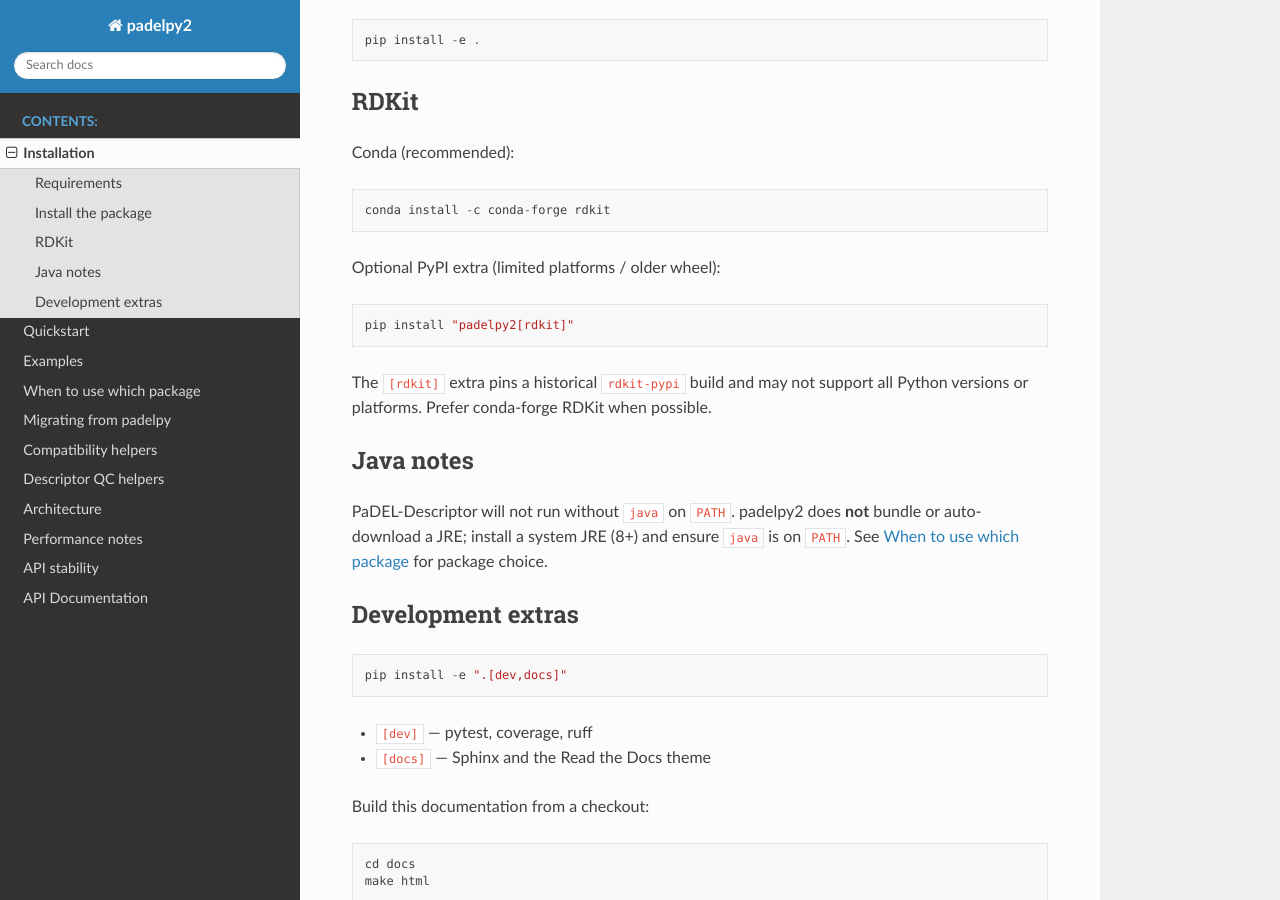
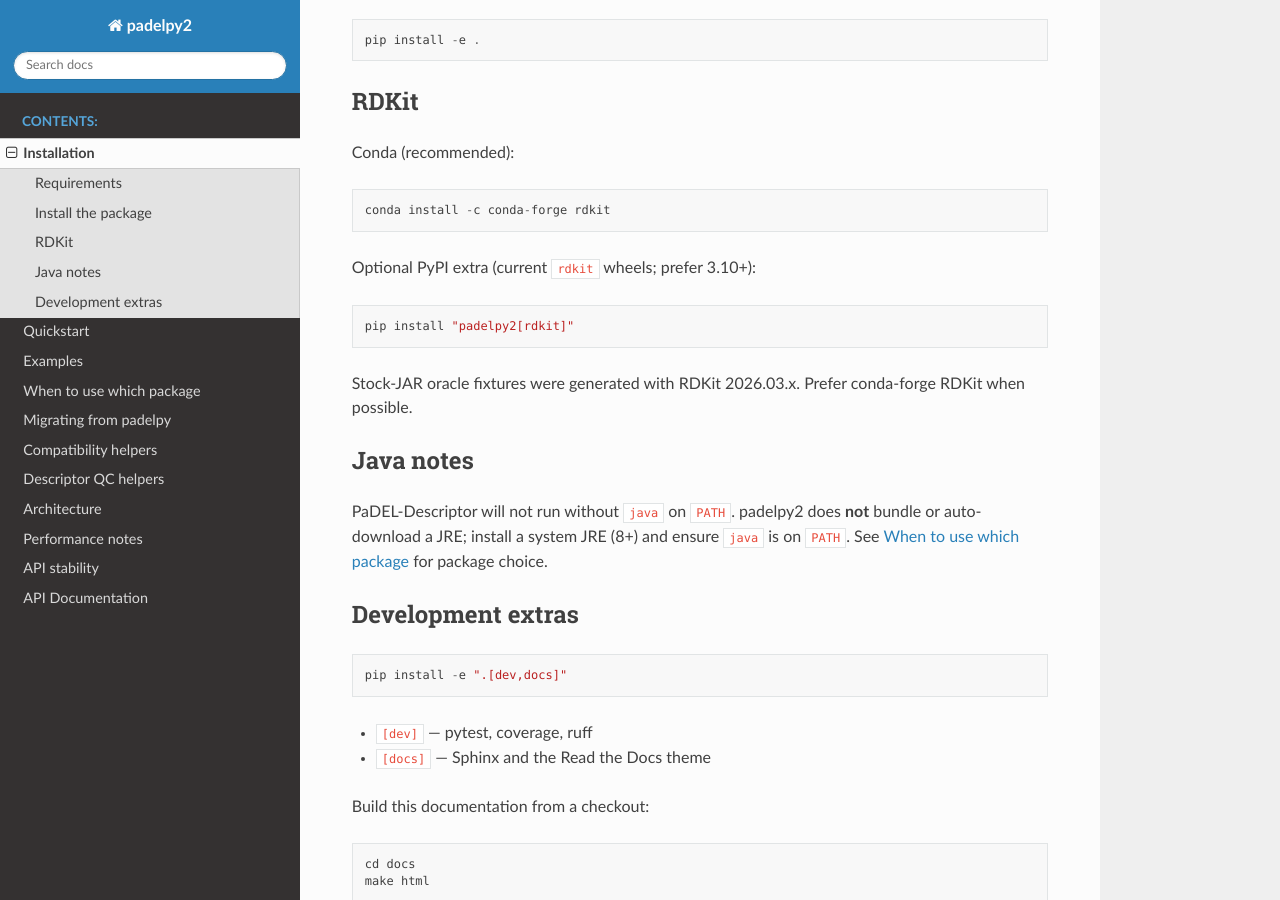
Before and after one commit to Cognitive-Chemistry-Labs/padelpy2, a Sphinx documentation site: the page built from docs/source/installation.rst, in a window 1280 px wide and 900 px high, scrolled down 634 px. Built offline with Sphinx 7.4.7 and the Read the Docs theme 3.1.0, drawn with Linux system fonts in a browser that asks for light colours.

Commit message:
Drop Python 3.9 from CI matrix for the RDKit 2026 oracle pin.
Linux wheels for rdkit 2026.3.4 start at 3.10; keep package requires-python
at >=3.9 for install, with oracle CI on 3.10–3.11.

Co-authored-by: Cursor <cursoragent@cursor.com>

```diff
--- a/docs/source/installation.rst
+++ b/docs/source/installation.rst
@@ -31,12 +31,12 @@ Conda (recommended)::
 
    conda install -c conda-forge rdkit
 
-Optional PyPI extra (limited platforms / older wheel)::
+Optional PyPI extra (current ``rdkit`` wheels; prefer 3.10+)::
 
    pip install "padelpy2[rdkit]"
 
-The ``[rdkit]`` extra pins a historical ``rdkit-pypi`` build and may not support
-all Python versions or platforms. Prefer conda-forge RDKit when possible.
+Stock-JAR oracle fixtures were generated with RDKit 2026.03.x. Prefer
+conda-forge RDKit when possible.
 
 Java notes
 ----------
```
Also changed, not shown: CHANGELOG.md (+1 -0 lines), 1 other file.
